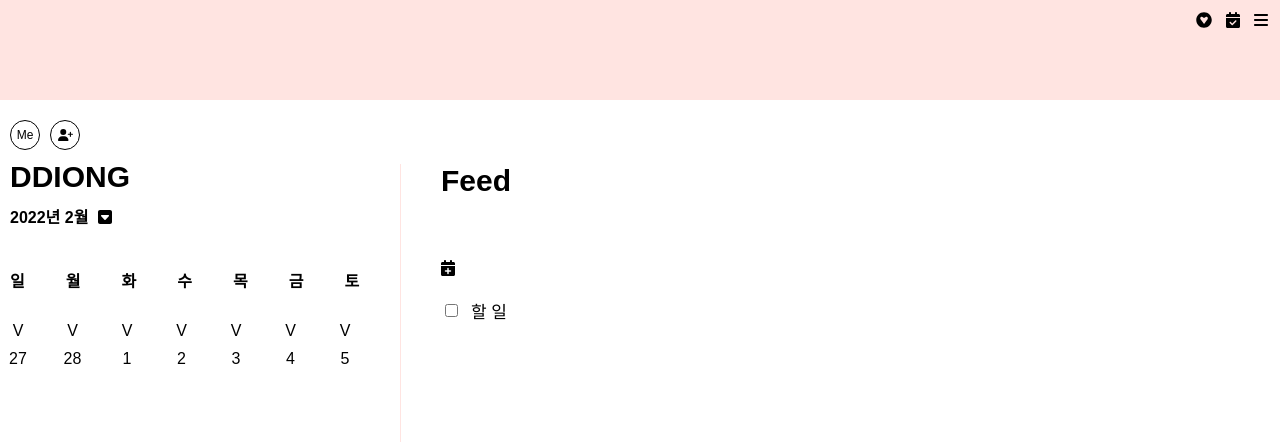
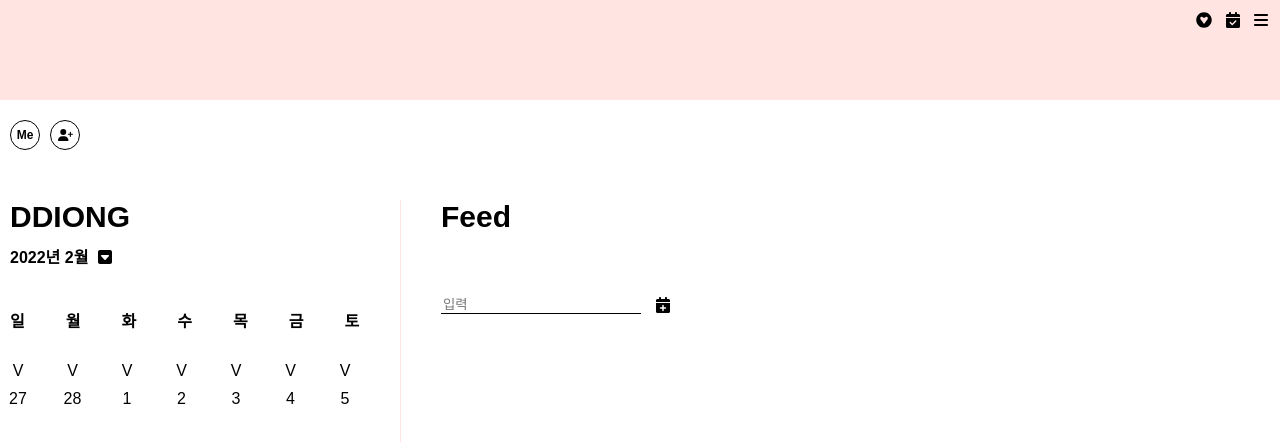
Before and after one commit to 12yangyang25/Nextjs-tsx-todomate-clone, a Next.js app: page / in a window 1280 px wide. Shown: the top 442 px of the page. Built offline with nearby package versions, Linux system fonts and the light colour scheme.

Commit message:
할 일 추가, 삭제 기능 구현

```diff
--- a/pages/components/friendsList.tsx
+++ b/pages/components/friendsList.tsx
@@ -5,12 +5,12 @@ import { faUserPlus } from "@fortawesome/free-solid-svg-icons";
 
 export default function FriendsList() {
   const [listState, setList] = useState(["Me"]);
-  const counter = 0;
 
   function handleAppend() {
     //친구 추가
-    setList([...listState, "new"]);
+    setList([...listState, "New"]);
   }
+
   return (
     <Wrapper>
       {listState.map((list) => {
@@ -36,6 +36,7 @@ const Person = styled.div`
   flex-direction: column;
   justify-content: center;
   border: 1px solid black;
+  font-weight: 600;
   border-radius: 50%;
   height: 30px;
   width: 30px;
--- a/pages/components/myProfile.tsx
+++ b/pages/components/myProfile.tsx
@@ -10,4 +10,5 @@ const Wrapper = styled.div`
   font-weight: 600;
   font-size: 30px;
   margin: 10px;
+  margin-top: 50px;
 `;
--- a/pages/components/schedule.tsx
+++ b/pages/components/schedule.tsx
@@ -2,6 +2,7 @@ import styled from "styled-components";
 import React, { useState } from "react";
 import { faCaretSquareDown } from "@fortawesome/free-solid-svg-icons";
 import { FontAwesomeIcon } from "@fortawesome/react-fontawesome";
+import TodoList from "./todoList";
 
 const week: string[] = ["일", "월", "화", "수", "목", "금", "토"];
 type DateArray = { date: number; day: number };
--- a/pages/components/todoList.tsx
+++ b/pages/components/todoList.tsx
@@ -1,41 +1,70 @@
-import React, { useState } from "react";
+import React, { useState, useRef } from "react";
 import styled from "styled-components";
-import { faCalendarPlus } from "@fortawesome/free-solid-svg-icons";
+import { faCalendarPlus, faTrashCan } from "@fortawesome/free-solid-svg-icons";
 import { FontAwesomeIcon } from "@fortawesome/react-fontawesome";
 
 export default function TodoList() {
-  const [todoList, setTodo] = useState(["할 일"]);
+  type listType = { text: string; id: number };
 
-  function HandleClick() {
-    setTodo([...todoList, "할 일 추가"]);
+  const [todoList, setTodo] = useState<listType[]>([]);
+  const [text, setText] = useState<string>("");
+  const countTodo = useRef<number>(0);
+
+  const onChange = (e: React.ChangeEvent<HTMLInputElement>) => {
+    setText(e.target.value);
+  };
+
+  function handleAppend() {
+    countTodo.current === 0
+      ? setTodo([{ text: text, id: countTodo.current }])
+      : setTodo([...todoList, { text: text, id: countTodo.current }]);
+    countTodo.current++;
+    setText("");
+    console.log(todoList);
   }
+
   return (
     <Wrapper>
       <FeedWrapper>Feed</FeedWrapper>
       <IconWrapper>
+        <InputWrapper
+          type="text"
+          placeholder="입력"
+          value={text}
+          onChange={onChange}
+        />
         <FontAwesomeIcon
           icon={faCalendarPlus}
           fontSize="20px"
           color="black"
-          onClick={HandleClick}
+          onClick={handleAppend}
         />
       </IconWrapper>
-      <div>
+      <>
         {todoList.map((todo) => {
           return (
             <TodoWrapper>
               <input type="checkbox" />
-              <div>{todo}</div>
+              <div>{todo.text}</div>
+              <TrashCanWrapper>
+                <FontAwesomeIcon
+                  icon={faTrashCan}
+                  fontSize="13px"
+                  onClick={() =>
+                    setTodo(todoList.filter((remove) => remove.id !== todo.id))
+                  }
+                />
+              </TrashCanWrapper>
             </TodoWrapper>
           );
         })}
-      </div>
+      </>
     </Wrapper>
   );
 }
 
 const Wrapper = styled.div`
-  margin-top: 44px;
+  margin-top: 80px;
   border-left: 1px solid mistyrose;
   height: 500px;
   padding-left: 40px;
@@ -47,7 +76,30 @@ const FeedWrapper = styled.div`
 `;
 
 const IconWrapper = styled.div`
+  display: flex;
+  flex-direction: row;
+  align-items: center;
   margin-top: 62px;
+  gap: 15px;
+`;
+
+const InputWrapper = styled.input`
+  border: 0;
+  border-bottom: 1px solid black;
+  width: 200px;
+`;
+
+const TrashCanWrapper = styled.div`
+  flex: display;
+  flex-direction: row;
+  justify-items: center;
+  align-items: center;
+  color: gray;
+  margin-left: 30px;
+  &:hover {
+    color: lightgray;
+  }
+  display: none;
 `;
 
 const TodoWrapper = styled.div`
@@ -56,4 +108,9 @@ const TodoWrapper = styled.div`
   flex-direction: row;
   gap: 10px;
   font-size: 17px;
+  &:hover {
+    ${TrashCanWrapper} {
+      display: initial;
+    }
+  }
 `;
```
